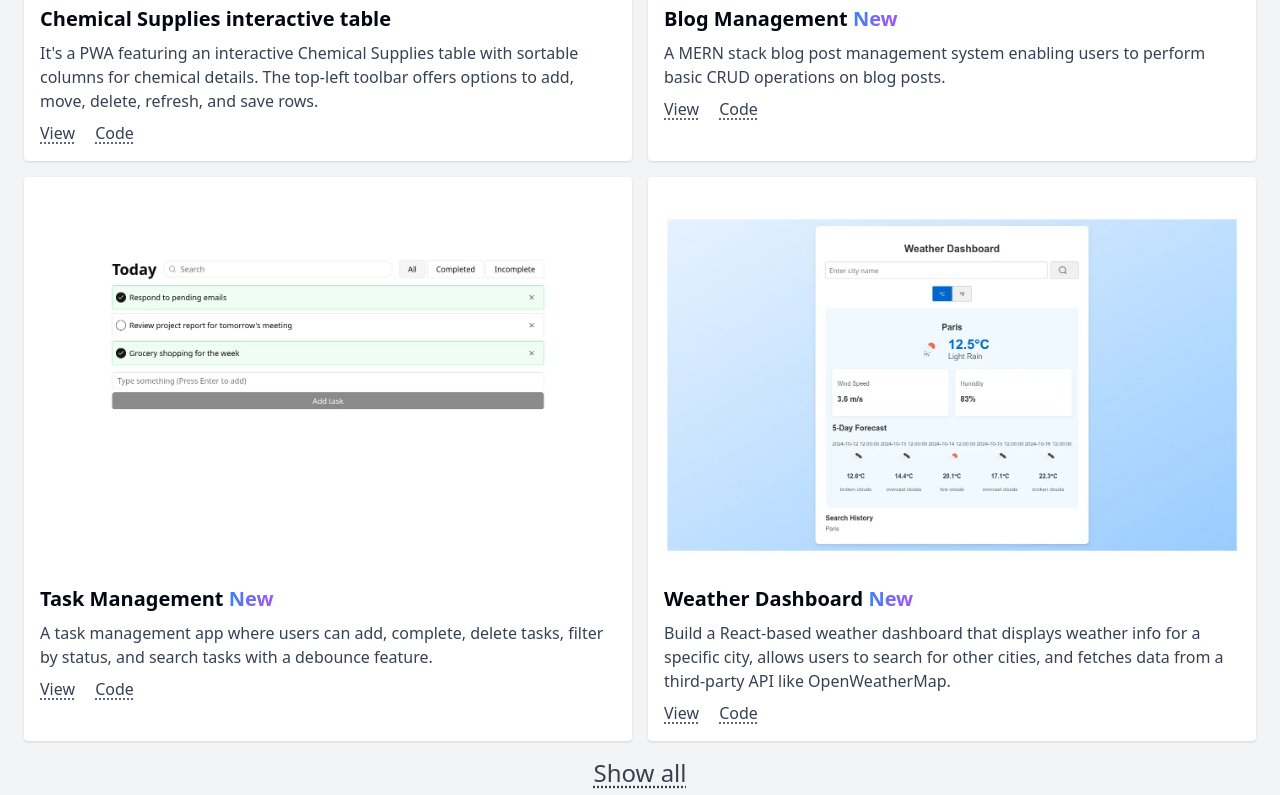
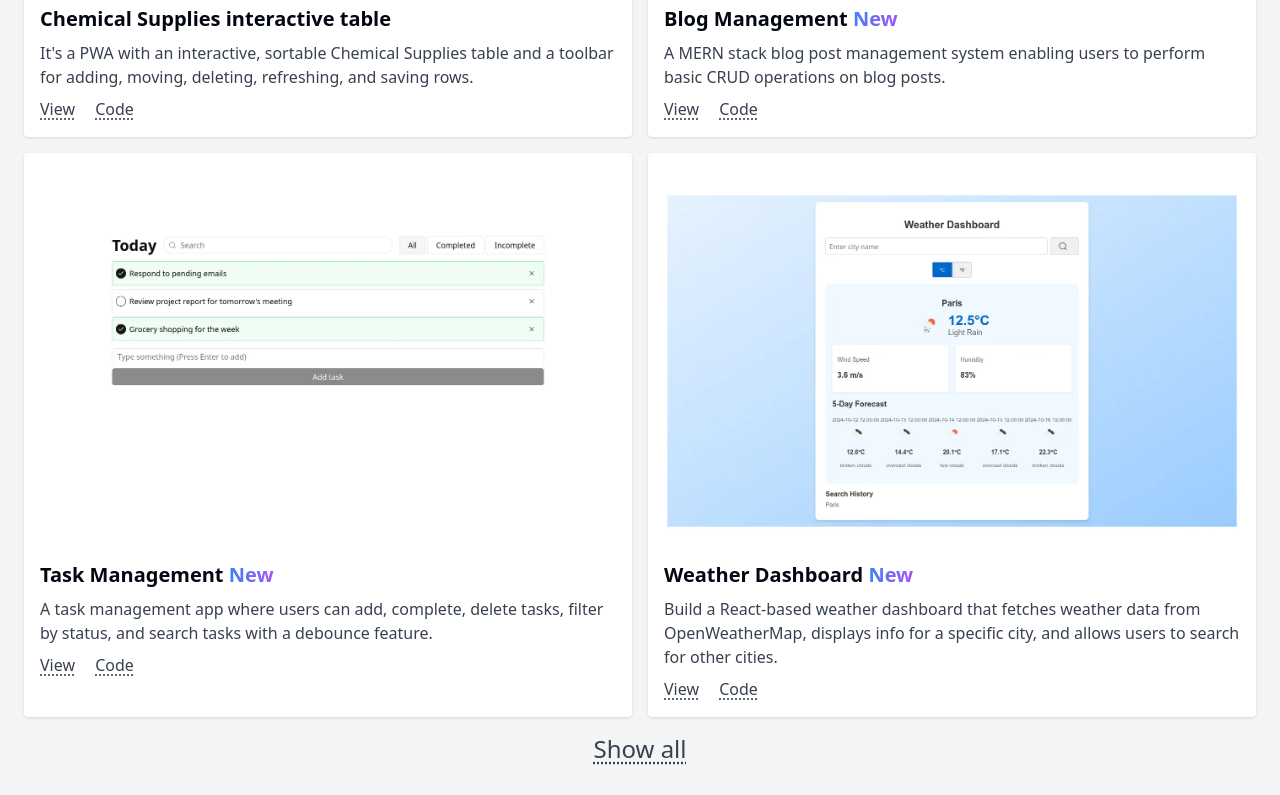
Before and after one commit to parthvyas7/parthvyas7.github.io, a website built with Vite: page index.html in a window 1280 px wide. Shown: the part 3659-4454 px from the top of the page. Built offline with nearby package versions, Linux system fonts and the light colour scheme.

Commit message:
Added comments for work section

```diff
--- a/index.html
+++ b/index.html
@@ -289,6 +289,7 @@
       <div class="text-xl py-4 md:text-2xl text-center text-gray-950">
         <h3>Capstone Projects</h3>
       </div>
+      <!-- Capstone Projects -->
       <div class="grid grid-cols-1 gap-4 lg:grid-cols-2">
         <div class="block bg-white p-4 mx-auto shadow rounded">
           <img
@@ -348,6 +349,7 @@
       <div class="text-xl py-4 md:text-2xl text-center text-gray-950">
         <h3>Other Projects</h3>
       </div>
+      <!-- Other Projects -->
       <div class="grid grid-cols-1 gap-4 lg:grid-cols-3">
         <div class="block bg-white p-4 mx-auto shadow rounded">
           <img
@@ -540,6 +542,7 @@
       <div class="text-xl py-4 md:text-2xl text-center text-gray-950">
         <h3>Take-home assignments/challenges</h3>
       </div>
+      <!-- Take-home assignments/challenges -->
       <div class="grid grid-cols-1 gap-4 lg:grid-cols-2">
         <div class="block bg-white p-4 mx-auto shadow rounded">
           <img
@@ -554,9 +557,8 @@
             Chemical Supplies interactive table
           </h3>
           <p class="my-2 text-gray-700">
-            It's a PWA featuring an interactive Chemical Supplies table with
-            sortable columns for chemical details. The top-left toolbar offers
-            options to add, move, delete, refresh, and save rows.
+            It's a PWA with an interactive, sortable Chemical Supplies table and
+            a toolbar for adding, moving, deleting, refreshing, and saving rows.
           </p>
           <a
             class="mr-4 text-gray-700 underline underline-offset-4 decoration-dotted hover:text-gray-950 hover:decoration-solid"
@@ -654,9 +656,9 @@
             >
           </h3>
           <p class="my-2 text-gray-700">
-            Build a React-based weather dashboard that displays weather info for
-            a specific city, allows users to search for other cities, and
-            fetches data from a third-party API like OpenWeatherMap.
+            Build a React-based weather dashboard that fetches weather data from
+            OpenWeatherMap, displays info for a specific city, and allows users
+            to search for other cities.
           </p>
           <a
             class="mr-4 text-gray-700 underline underline-offset-4 decoration-dotted hover:text-gray-950 hover:decoration-solid"
```
